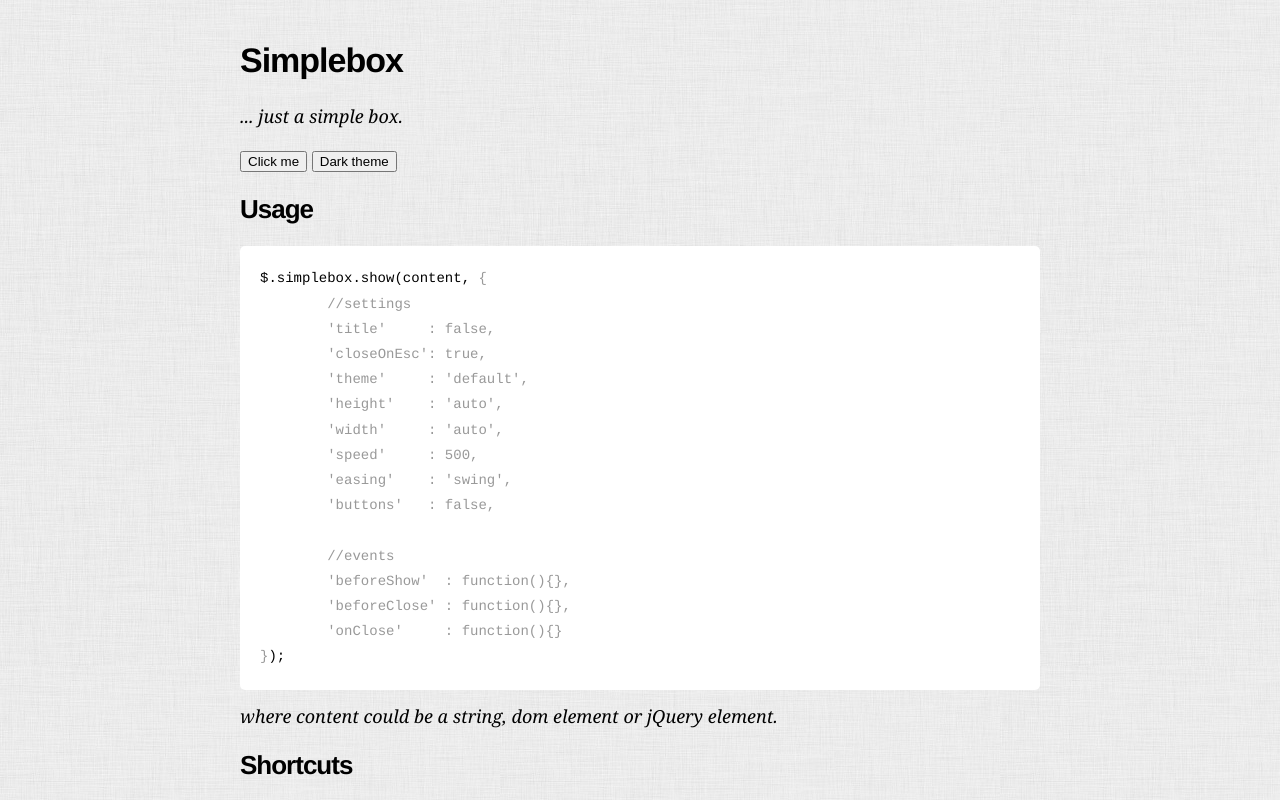
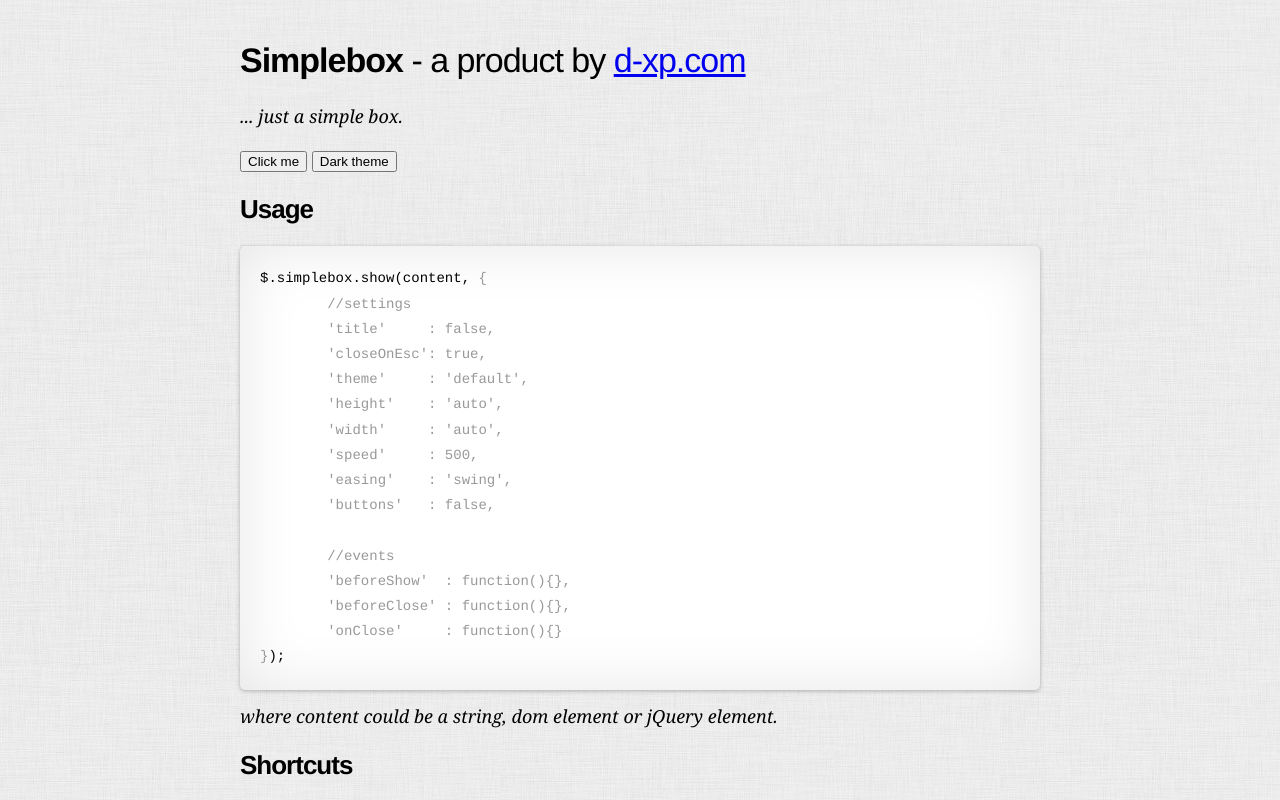
Before and after one commit to aheinze/Simplebox, a plain HTML site: page index.html in a window 1280 px wide. Shown: the top 800 px of the page. Drawn offline with Linux system fonts and the light colour scheme.

Commit message:
demopage updated

```diff
--- a/css/style.css
+++ b/css/style.css
@@ -26,6 +26,10 @@ h2 {
     font-size: 26px;
 }
 
+h1 > span {
+    font-weight: normal;
+}
+
 pre {
 	background: #fff;
 	padding: 20px;
@@ -35,6 +39,9 @@ pre {
 	border-radius: 5px;
 	-webkit-border-radius: 5px;
 	-moz-border-radius: 5px;
+    box-shadow: 0 1px 4px rgba(0, 0, 0, 0.27), 0 0 40px rgba(0, 0, 0, 0.06) inset;
+    -webkit-box-shadow: 0 1px 4px rgba(0, 0, 0, 0.27), 0 0 60px rgba(0, 0, 0, 0.1) inset;
+    -moz-box-shadow: 0 1px 4px rgba(0, 0, 0, 0.27), 0 0 40px rgba(0, 0, 0, 0.06) inset;
 }
 
 .wrapper{
--- a/index.html
+++ b/index.html
@@ -55,7 +55,7 @@
 	</head>
 	<body>
 		<div class="wrapper">
-            <h1>Simplebox</h1>
+            <h1>Simplebox <span>- a product by <a href="http://d-xp.com">d-xp.com</a></span></h1>
 
             <p>
                 ... just a simple box.
```
